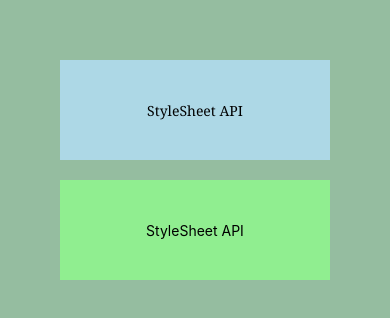
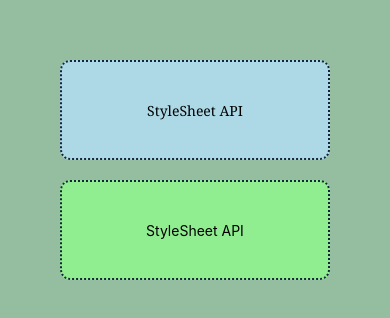
Before and after one commit to psalajova/CoreComponentsApp, a React Native app: screen / in a window 390 px wide. Shown: the top 318 px of the page. Built offline with nearby package versions, Linux system fonts and the light colour scheme.

Commit message:
Padding, borders

```diff
--- a/App.js
+++ b/App.js
@@ -24,10 +24,18 @@ const styles = StyleSheet.create({
   box: {
     width: "100%", // stretch to fill all available horizontal space
     height: 100,
-    padding: 10,
+    //padding: 10,
+    paddingHorizontal: 10,
+    paddingVertical: 10,
     marginBottom: 20,
     alignItems: 'center',     //center text horizontally
     justifyContent: 'center', //center text vertically
+    //border:
+    borderWidth: 2,
+    borderStyle: "dotted",
+    borderColor: "#16243b",
+    borderRadius: 10, //only applies to View - when applied to Text, doesn't show on iOS, only Android
+
   },
   blueBg: {
     backgroundColor: "lightblue",
```
